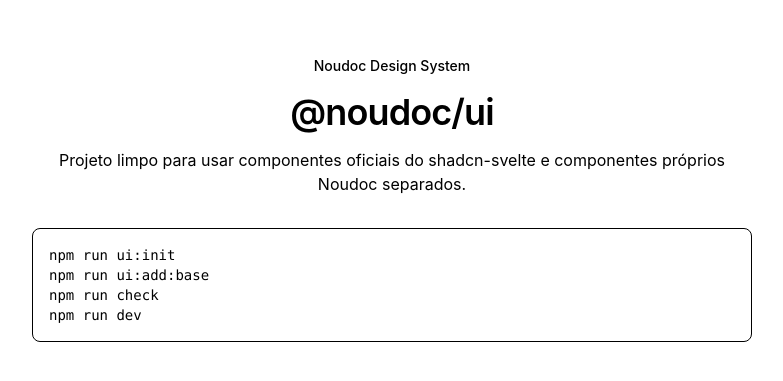
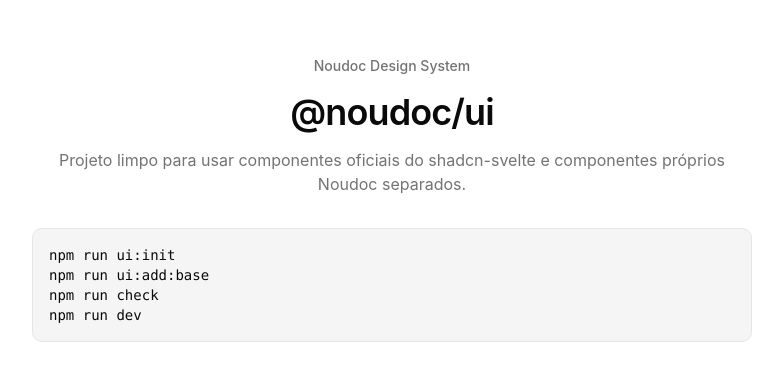
Before and after one commit to jefersonMarques/ui-noudoc, a SvelteKit app: page / in a window 1280 px wide. Shown: the part 201-582 px from the top of the page, without its empty margins (248-1031 px from the left). Built offline with nearby package versions, Linux system fonts and the light colour scheme.

Commit message:
Add shadcn theme tokens to layout css

```diff
--- a/src/routes/layout.css
+++ b/src/routes/layout.css
@@ -1 +1,123 @@
 @import 'tailwindcss';
+@import 'tw-animate-css';
+
+@custom-variant dark (&:is(.dark *));
+
+@theme inline {
+  --color-background: var(--background);
+  --color-foreground: var(--foreground);
+  --font-sans: var(--font-geist-sans);
+  --font-mono: var(--font-geist-mono);
+  --color-sidebar-ring: var(--sidebar-ring);
+  --color-sidebar-border: var(--sidebar-border);
+  --color-sidebar-accent-foreground: var(--sidebar-accent-foreground);
+  --color-sidebar-accent: var(--sidebar-accent);
+  --color-sidebar-primary-foreground: var(--sidebar-primary-foreground);
+  --color-sidebar-primary: var(--sidebar-primary);
+  --color-sidebar-foreground: var(--sidebar-foreground);
+  --color-sidebar: var(--sidebar);
+  --color-chart-5: var(--chart-5);
+  --color-chart-4: var(--chart-4);
+  --color-chart-3: var(--chart-3);
+  --color-chart-2: var(--chart-2);
+  --color-chart-1: var(--chart-1);
+  --color-ring: var(--ring);
+  --color-input: var(--input);
+  --color-border: var(--border);
+  --color-destructive: var(--destructive);
+  --color-accent-foreground: var(--accent-foreground);
+  --color-accent: var(--accent);
+  --color-muted-foreground: var(--muted-foreground);
+  --color-muted: var(--muted);
+  --color-secondary-foreground: var(--secondary-foreground);
+  --color-secondary: var(--secondary);
+  --color-primary-foreground: var(--primary-foreground);
+  --color-primary: var(--primary);
+  --color-popover-foreground: var(--popover-foreground);
+  --color-popover: var(--popover);
+  --color-card-foreground: var(--card-foreground);
+  --color-card: var(--card);
+  --radius-sm: calc(var(--radius) - 4px);
+  --radius-md: calc(var(--radius) - 2px);
+  --radius-lg: var(--radius);
+  --radius-xl: calc(var(--radius) + 4px);
+}
+
+:root {
+  --radius: 0.625rem;
+  --background: oklch(1 0 0);
+  --foreground: oklch(0.145 0 0);
+  --card: oklch(1 0 0);
+  --card-foreground: oklch(0.145 0 0);
+  --popover: oklch(1 0 0);
+  --popover-foreground: oklch(0.145 0 0);
+  --primary: oklch(0.205 0 0);
+  --primary-foreground: oklch(0.985 0 0);
+  --secondary: oklch(0.97 0 0);
+  --secondary-foreground: oklch(0.205 0 0);
+  --muted: oklch(0.97 0 0);
+  --muted-foreground: oklch(0.556 0 0);
+  --accent: oklch(0.97 0 0);
+  --accent-foreground: oklch(0.205 0 0);
+  --destructive: oklch(0.577 0.245 27.325);
+  --border: oklch(0.922 0 0);
+  --input: oklch(0.922 0 0);
+  --ring: oklch(0.708 0 0);
+  --chart-1: oklch(0.646 0.222 41.116);
+  --chart-2: oklch(0.6 0.118 184.704);
+  --chart-3: oklch(0.398 0.07 227.392);
+  --chart-4: oklch(0.828 0.189 84.429);
+  --chart-5: oklch(0.769 0.188 70.08);
+  --sidebar: oklch(0.985 0 0);
+  --sidebar-foreground: oklch(0.145 0 0);
+  --sidebar-primary: oklch(0.205 0 0);
+  --sidebar-primary-foreground: oklch(0.985 0 0);
+  --sidebar-accent: oklch(0.97 0 0);
+  --sidebar-accent-foreground: oklch(0.205 0 0);
+  --sidebar-border: oklch(0.922 0 0);
+  --sidebar-ring: oklch(0.708 0 0);
+}
+
+.dark {
+  --background: oklch(0.145 0 0);
+  --foreground: oklch(0.985 0 0);
+  --card: oklch(0.205 0 0);
+  --card-foreground: oklch(0.985 0 0);
+  --popover: oklch(0.205 0 0);
+  --popover-foreground: oklch(0.985 0 0);
+  --primary: oklch(0.922 0 0);
+  --primary-foreground: oklch(0.205 0 0);
+  --secondary: oklch(0.269 0 0);
+  --secondary-foreground: oklch(0.985 0 0);
+  --muted: oklch(0.269 0 0);
+  --muted-foreground: oklch(0.708 0 0);
+  --accent: oklch(0.269 0 0);
+  --accent-foreground: oklch(0.985 0 0);
+  --destructive: oklch(0.704 0.191 22.216);
+  --border: oklch(1 0 0 / 10%);
+  --input: oklch(1 0 0 / 15%);
+  --ring: oklch(0.556 0 0);
+  --chart-1: oklch(0.488 0.243 264.376);
+  --chart-2: oklch(0.696 0.17 162.48);
+  --chart-3: oklch(0.769 0.188 70.08);
+  --chart-4: oklch(0.627 0.265 303.9);
+  --chart-5: oklch(0.645 0.246 16.439);
+  --sidebar: oklch(0.205 0 0);
+  --sidebar-foreground: oklch(0.985 0 0);
+  --sidebar-primary: oklch(0.488 0.243 264.376);
+  --sidebar-primary-foreground: oklch(0.985 0 0);
+  --sidebar-accent: oklch(0.269 0 0);
+  --sidebar-accent-foreground: oklch(0.985 0 0);
+  --sidebar-border: oklch(1 0 0 / 10%);
+  --sidebar-ring: oklch(0.556 0 0);
+}
+
+@layer base {
+  * {
+    @apply border-border outline-ring/50;
+  }
+
+  body {
+    @apply bg-background text-foreground;
+  }
+}
```
